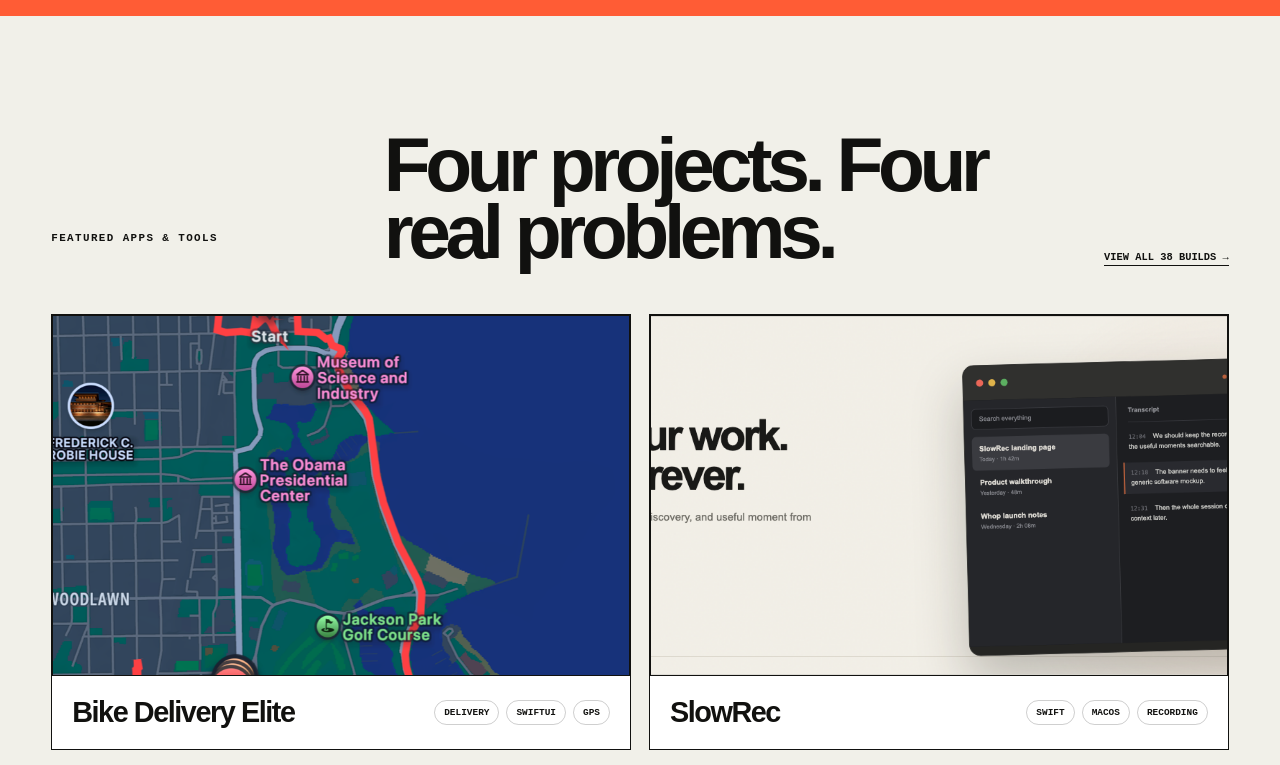
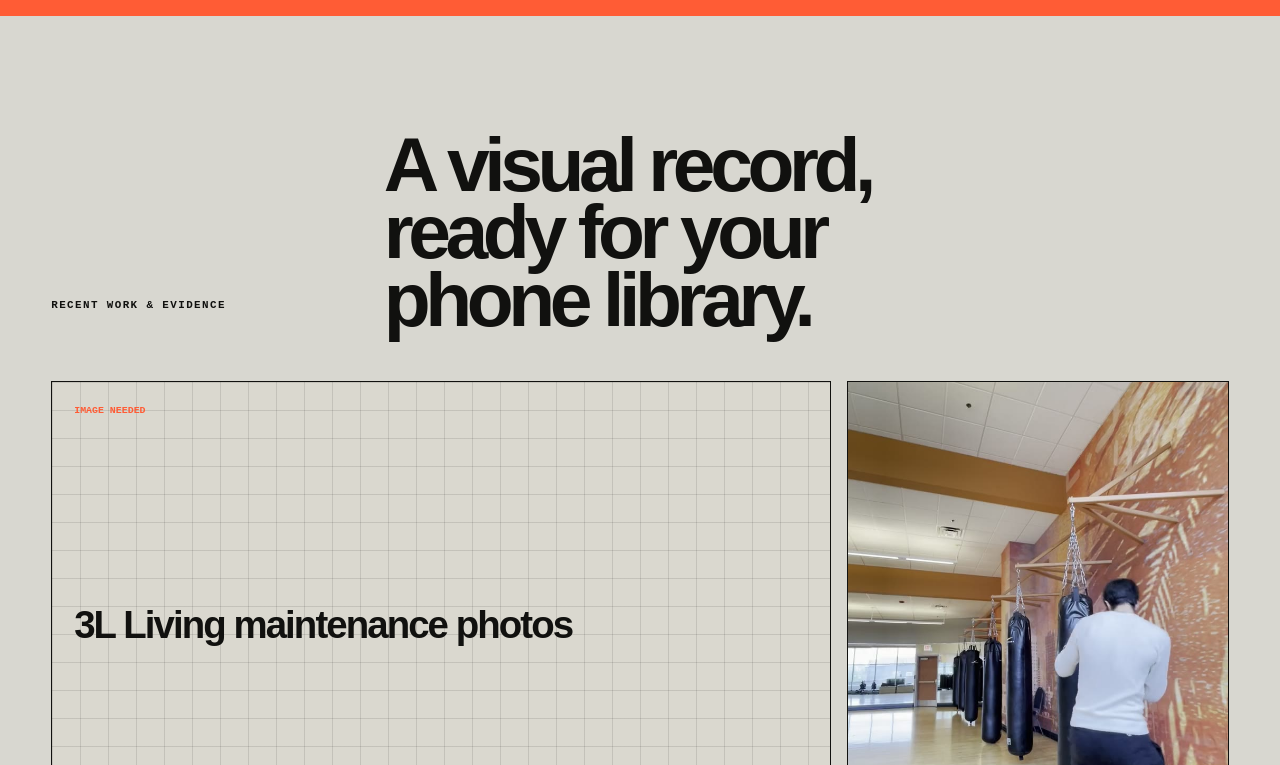
Before and after one commit to mjcreativemedia/mitchell-operating-profile, an Astro site: page / in a window 1280 px wide. Shown: the part 1480-2245 px from the top of the page. Built offline with nearby package versions, Linux system fonts and the light colour scheme; Astro itself is replaced by a stand-in of ours.

Commit message:
Remove featured projects from homepage

```diff
--- a/src/pages/index.astro
+++ b/src/pages/index.astro
@@ -2,8 +2,7 @@
 import BaseLayout from "../layouts/BaseLayout.astro";
 import MediaSlot from "../components/MediaSlot.astro";
 import site from "../../content/site.json";
-import { appProjects, appProjectCount } from "../lib/projects";
-const featured = appProjects.filter((project) => project.featured).slice(0, 4);
+import { appProjectCount } from "../lib/projects";
 ---
 <BaseLayout>
   <section class="home-hero">
@@ -17,11 +16,6 @@ const featured = appProjects.filter((project) => project.featured).slice(0, 4);
   <section class="home-services">
     <div class="home-section-title"><p class="eyebrow">Choose a door</p><h2>What can I help you with?</h2></div>
     <div class="service-grid">{site.services.map((service, index) => <a class={`service-card ${service.accent}`} href={service.href}><span>0{index + 1}</span><h3>{service.title}</h3><p>{service.description}</p><strong>Explore →</strong></a>)}</div>
-  </section>
-
-  <section class="home-projects">
-    <div class="home-section-title"><p class="eyebrow">Featured apps & tools</p><h2>Four projects. Four real problems.</h2><a href="/software/">View all {appProjectCount} builds →</a></div>
-    <div class="project-showcase">{featured.map((project) => <a href={`/software/${project.name.toLowerCase().replace(/[^a-z0-9]+/g,"-").replace(/^-|-$/g,"")}/`} class="showcase-card"><MediaSlot label={`${project.name} screenshot`} src={project.image} note="Replace or add more screens" /><div><h3>{project.name}</h3><div class="tag-list">{project.tags.slice(0,3).map((tag) => <span>{tag}</span>)}</div></div></a>)}</div>
   </section>
 
   <section class="highlights">
@@ -43,9 +37,8 @@ const featured = appProjects.filter((project) => project.featured).slice(0, 4);
 
 <style>
 .home-hero { min-height:calc(100vh - 74px); display:grid; grid-template-columns:1.25fr .75fr; gap:7vw; padding:clamp(55px,7vw,100px) 4vw; align-items:center; }.home-copy h1 { margin:0; font-size:clamp(4.6rem,10vw,10rem); line-height:.76; letter-spacing:-.09em; }.home-copy h2 { margin:38px 0 16px; max-width:850px; font-size:clamp(1.8rem,3.3vw,3.5rem); line-height:1; letter-spacing:-.055em; }.home-copy>p:last-of-type { max-width:670px; color:var(--muted); font-size:1.1rem; line-height:1.55; }.hero-actions { display:flex; gap:10px; flex-wrap:wrap; margin-top:30px; }.hero-photo { aspect-ratio:4/5; border:1px solid var(--ink); position:relative; overflow:hidden; background:var(--blue); box-shadow:16px 16px 0 var(--acid); }.hero-photo img { width:100%; height:100%; object-fit:cover; filter:grayscale(1) contrast(1.12); }.hero-photo span { position:absolute; left:14px; right:14px; bottom:14px; padding:11px; background:var(--paper); border:1px solid var(--ink); font:700 .6rem/1.3 monospace; text-transform:uppercase; }
-.home-services,.home-projects,.highlights { padding:clamp(70px,9vw,130px) 4vw; }.home-services { background:var(--orange); }.home-section-title { display:grid; grid-template-columns:.55fr 1.25fr .35fr; gap:5vw; align-items:end; margin-bottom:48px; }.home-section-title h2 { margin:0; font-size:clamp(3rem,6vw,6rem); line-height:.88; letter-spacing:-.07em; }.home-section-title>a { font:800 .65rem/1.4 monospace; text-transform:uppercase; border-bottom:1px solid; justify-self:end; }.service-grid { display:grid; grid-template-columns:repeat(4,1fr); border:1px solid var(--ink); }.service-card { min-height:280px; padding:24px; display:flex; flex-direction:column; border-right:1px solid var(--ink); }.service-card:last-child { border:0; }.service-card span,.service-card strong { font:800 .63rem/1 monospace; text-transform:uppercase; }.service-card h3 { margin:68px 0 12px; font-size:2rem; letter-spacing:-.055em; }.service-card p { margin:0; color:#3f3e3a; line-height:1.45; }.service-card strong { margin-top:auto; }.service-card:hover { background:var(--paper); }
-.home-projects { background:var(--paper); }.project-showcase { display:grid; grid-template-columns:repeat(2,1fr); gap:18px; }.showcase-card { border:1px solid var(--ink); background:#fff; }.showcase-card>div:last-child { padding:20px; display:flex; align-items:center; justify-content:space-between; gap:20px; }.showcase-card h3 { margin:0; font-size:1.8rem; letter-spacing:-.05em; }.showcase-card .media-slot { border:0; border-bottom:1px solid var(--ink); }.showcase-card:hover .media-slot img { transform:scale(1.02); }.showcase-card img { transition:.3s; }
+.home-services,.highlights { padding:clamp(70px,9vw,130px) 4vw; }.home-services { background:var(--orange); }.home-section-title { display:grid; grid-template-columns:.55fr 1.25fr .35fr; gap:5vw; align-items:end; margin-bottom:48px; }.home-section-title h2 { margin:0; font-size:clamp(3rem,6vw,6rem); line-height:.88; letter-spacing:-.07em; }.home-section-title>a { font:800 .65rem/1.4 monospace; text-transform:uppercase; border-bottom:1px solid; justify-self:end; }.service-grid { display:grid; grid-template-columns:repeat(4,1fr); border:1px solid var(--ink); }.service-card { min-height:280px; padding:24px; display:flex; flex-direction:column; border-right:1px solid var(--ink); }.service-card:last-child { border:0; }.service-card span,.service-card strong { font:800 .63rem/1 monospace; text-transform:uppercase; }.service-card h3 { margin:68px 0 12px; font-size:2rem; letter-spacing:-.055em; }.service-card p { margin:0; color:#3f3e3a; line-height:1.45; }.service-card strong { margin-top:auto; }.service-card:hover { background:var(--paper); }
 .highlights { background:#d8d7d0; }.quick-stats { display:grid; grid-template-columns:repeat(4,1fr); background:var(--ink); color:#fff; }.quick-stats div { min-height:145px; padding:28px 3vw; display:flex; flex-direction:column; justify-content:center; border-right:1px solid #363633; }.quick-stats strong { color:var(--acid); font-size:clamp(2rem,3.5vw,3.8rem); letter-spacing:-.06em; }.quick-stats span { color:#999; font:700 .62rem/1.4 monospace; text-transform:uppercase; }.home-contact { padding:clamp(80px,10vw,150px) 4vw; background:var(--acid); display:grid; grid-template-columns:.5fr 1.4fr .4fr; gap:5vw; align-items:end; }.home-contact h2 { margin:0; font-size:clamp(3rem,6vw,6.6rem); line-height:.88; letter-spacing:-.075em; }
 @media(max-width:900px){.home-hero{grid-template-columns:1fr}.hero-photo{max-width:450px}.home-section-title{grid-template-columns:1fr}.home-section-title>a{justify-self:start}.service-grid{grid-template-columns:repeat(2,1fr)}.service-card{border-bottom:1px solid var(--ink)}.home-contact{grid-template-columns:1fr}.quick-stats{grid-template-columns:repeat(2,1fr)}}
-@media(max-width:620px){.home-hero,.home-services,.home-projects,.highlights,.home-contact{padding-left:20px;padding-right:20px}.home-copy h1{font-size:21vw}.service-grid,.project-showcase{grid-template-columns:1fr}.service-card{border-right:0}.showcase-card>div:last-child{display:block}.showcase-card .tag-list{margin-top:14px}.quick-stats div{padding:22px 20px}.home-contact .button{justify-self:start}}
+@media(max-width:620px){.home-hero,.home-services,.highlights,.home-contact{padding-left:20px;padding-right:20px}.home-copy h1{font-size:21vw}.service-grid{grid-template-columns:1fr}.service-card{border-right:0}.quick-stats div{padding:22px 20px}.home-contact .button{justify-self:start}}
 </style>
```
